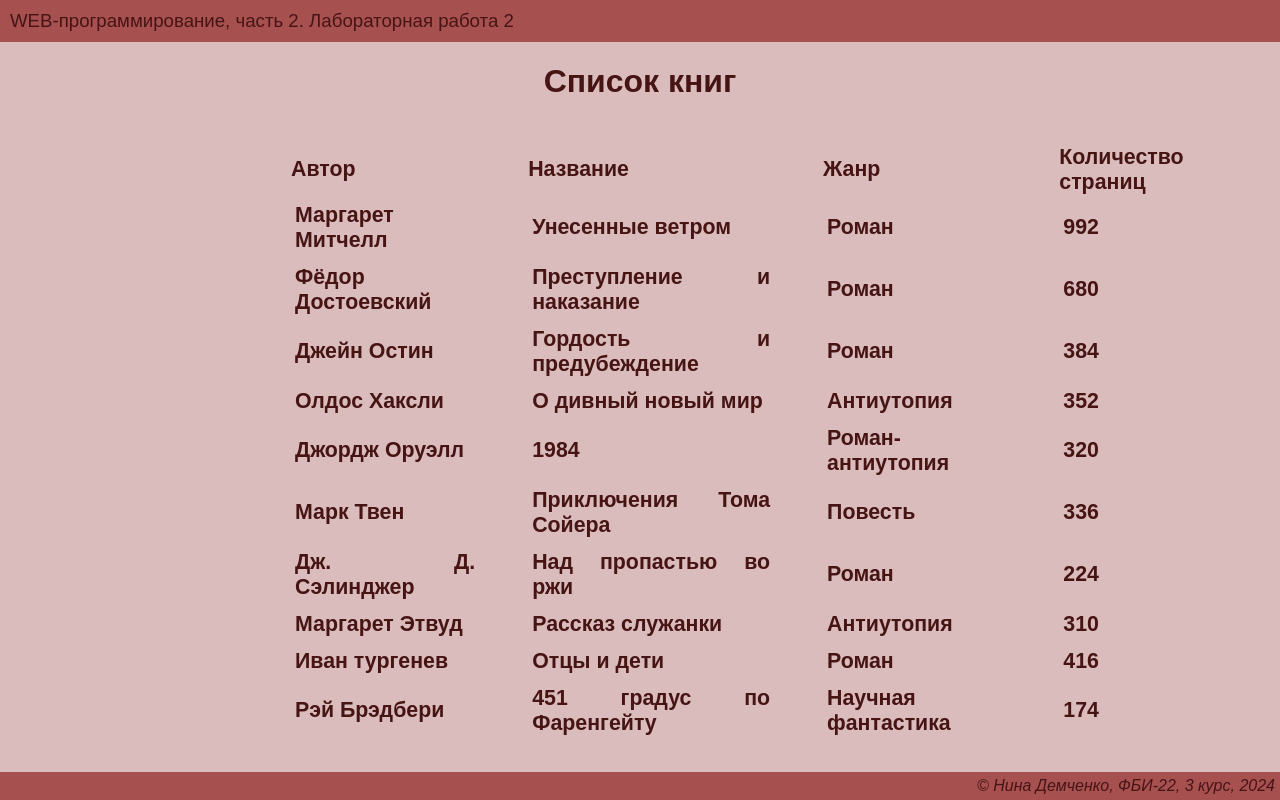
After one commit to ninioka/web-programming-labs-2, a Flask app: page /lab2/books/ in a window 1280 px wide. The commit adds this page. Run offline with Flask 3, Linux system fonts and the light colour scheme.

Commit message:
Книги

```diff
--- a/app.py
+++ b/app.py
@@ -602,3 +602,20 @@ def red_calc():
 @app.route('/lab2/calc/<int:a>')
 def redi_calc(a):
     return redirect(f'/lab2/calc/{a}/1')
+
+books = [
+    {"author": "Маргарет Митчелл", "title": "Унесенные ветром", "genre": "Роман", "pages": 992},
+    {"author": "Фёдор Достоевский", "title": "Преступление и наказание", "genre": "Роман", "pages": 680},
+    {"author": "Джейн Остин", "title": "Гордость и предубеждение", "genre": "Роман", "pages": 384},
+    {"author": "Олдос Хаксли", "title": "О дивный новый мир", "genre": "Антиутопия", "pages": 352},
+    {"author": "Джордж Оруэлл", "title": "1984", "genre": "Роман-антиутопия", "pages": 320},
+    {"author": "Марк Твен", "title": "Приключения Тома Сойера", "genre": "Повесть", "pages": 336},
+    {"author": "Дж. Д. Сэлинджер", "title": "Над пропастью во ржи", "genre": "Роман", "pages": 224},
+    {"author": "Маргарет Этвуд", "title": "Рассказ служанки", "genre": "Антиутопия", "pages": 310},
+    {"author": "Иван тургенев", "title": "Отцы и дети", "genre": "Роман", "pages": 416},
+    {"author": "Рэй Брэдбери", "title": "451 градус по Фаренгейту", "genre": "Научная фантастика", "pages": 174}
+]
+
+@app.route('/lab2/books/')
+def book():
+    return render_template('books.html', books=books)
--- a/static/main.css
+++ b/static/main.css
@@ -52,3 +52,13 @@ p {
     margin-left: 15px;
     line-height: 0.5;
 }
+
+table {
+    padding: 20px;
+    text-align: justify;
+    margin-left: 20%;
+}
+td {
+    padding: 5px;
+    padding-right: 50px;
+}
--- /dev/null
+++ b/templates/books.html
@@ -0,0 +1,21 @@
+{% extends "base.html" %}
+{% block lab %}Лабораторная работа 2{% endblock %}
+{% block main %}
+    <h1>Список книг</h1>
+        <table>
+            <tr>
+                <th>Автор</th>
+                <th>Название</th>
+                <th>Жанр</th>
+                <th>Количество страниц</th>
+            </tr>
+            {% for book in books %}
+            <tr>
+                <td>{{ book.author }}</td>
+                <td>{{ book.title }}</td>
+                <td>{{ book.genre }}</td>
+                <td>{{ book.pages }}</td>
+            </tr>
+            {% endfor %}
+        </table>
+{% endblock %}
```
